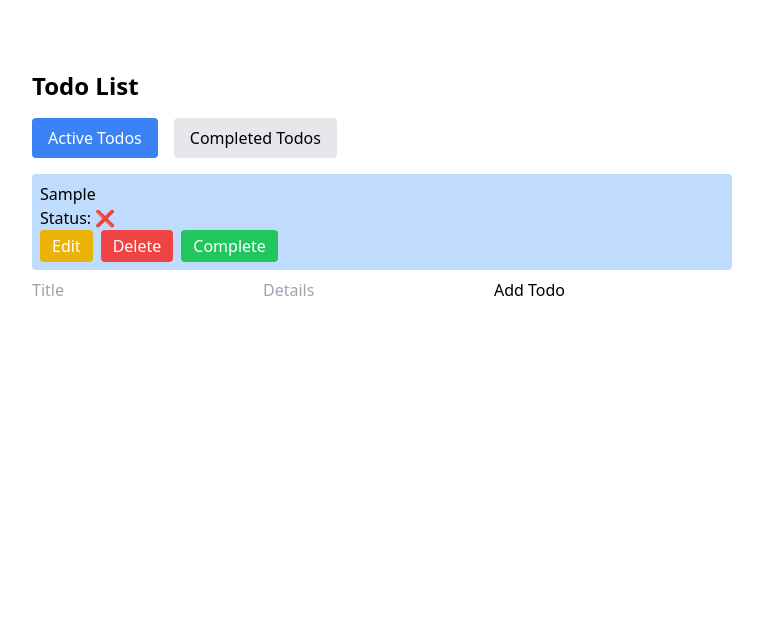
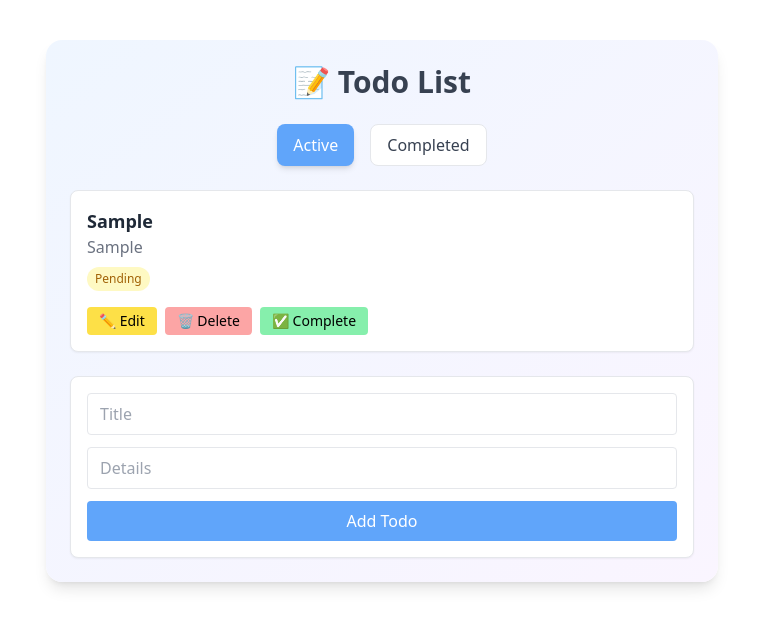
Before and after one commit to MOAZ1380/React-Tailwinds, a React (Vite) app: page / in a window 1280 px wide. Both pictures are taken after typing "Sample", "Sample" into the empty fields and a click on the button "Add Todo". Shown: the top 628 px of the page, without its empty margins (258-1021 px from the left). Built offline with nearby package versions, Linux system fonts and the light colour scheme.

Commit message:
Enhance Dialog and Todo components to support detailed editing; improve UI and interaction for better user experience

```diff
--- a/src/components/Dialog.jsx
+++ b/src/components/Dialog.jsx
@@ -1,59 +1,104 @@
 import { useTodos } from "../hooks/useTodos";
-import { useState } from "react";
+import { useState, useEffect } from "react";
 
 const Dialog = ({ todo, mode, onClose }) => {
 	const { dispatch } = useTodos();
 	const [editedTitle, setEditedTitle] = useState(todo.title);
+	const [editedDetails, setEditedDetails] = useState(todo.details || "");
+
+	// Sync state when todo changes
+	useEffect(() => {
+		setEditedTitle(todo.title);
+		setEditedDetails(todo.details || "");
+	}, [todo]);
+
+	useEffect(() => {
+		if (mode === "toggle") {
+			dispatch({ type: "TOGGLE_TODO", payload: todo.id });
+			onClose();
+		}
+	}, [mode, todo.id, dispatch, onClose]);
 
 	const handleAction = () => {
-		if (mode === "edit") {
+		switch (mode) {
+			case "edit":
 				dispatch({
 					type: "EDIT_TODO",
-				payload: { id: todo.id, title: editedTitle },
+					payload: {
+						id: todo.id,
+						title: editedTitle,
+						details: editedDetails,
+					},
 				});
-		} else if (mode === "delete") {
+				break;
+
+			case "delete":
 				dispatch({ type: "REMOVE_TODO", payload: todo.id });
+				break;
 		}
 		onClose();
 	};
 
 	return (
-		<div className="border p-4 bg-white shadow-md rounded">
-			{mode === "edit" ? (
+		<div className="p-4">
+			{mode === "edit" && (
 				<div>
 					<input
 						type="text"
 						value={editedTitle}
 						onChange={(e) => setEditedTitle(e.target.value)}
-						className="border p-1 mr-2"
+						className="border p-2 rounded w-full mb-4"
+					/>
+					<textarea
+						value={editedDetails}
+						onChange={(e) => setEditedDetails(e.target.value)}
+						className="border p-2 rounded w-full mb-4"
+						placeholder="Details (optional)"
 					/>
 				</div>
-			) : (
-				<>
+			)}
+
+			{mode === "delete" && (
+				<div>
+					<h3 className="text-lg font-semibold mb-2">
+						Are you sure you want to delete this todo?
+					</h3>
+					<p className="text-gray-500">{todo.title}</p>
+				</div>
+			)}
+
+			{mode === "view" && (
+				<div>
 					<h3 className="text-lg font-semibold mb-2">{todo.title}</h3>
-					<p>{todo.description || "No description"}</p>
-					<p>
+					<p className="text-gray-500">{todo.details || "No details"}</p>
+					<p className="mt-2 text-sm">
 						Status: {todo.isCompleted ? "✅ Completed" : "❌ Not Completed"}
 					</p>
-				</>
+				</div>
 			)}
 
+			{mode !== "toggle" && (
 				<div className="mt-4 flex gap-2">
 					<button
 						onClick={handleAction}
-					className="bg-green-500 text-white px-3 py-1 rounded">
+						className={`px-3 py-1 rounded text-white ${
+							mode === "delete"
+								? "bg-red-500 hover:bg-red-600"
+								: "bg-green-500 hover:bg-green-600"
+						}`}>
 						{mode === "edit"
-						? "Save"
+							? "Save Changes"
 							: mode === "delete"
-						? "Confirm Delete"
-						: "OK"}
+							? "Delete"
+							: "Close"}
 					</button>
 					<button
 						onClick={onClose}
-					className="bg-gray-400 text-white px-3 py-1 rounded">
+						className="bg-gray-300 hover:bg-gray-400 px-3 py-1 rounded">
 						Close
 					</button>
 				</div>
+			)}
 		</div>
 	);
 };
--- a/src/components/Form.jsx
+++ b/src/components/Form.jsx
@@ -25,13 +25,16 @@ const Form = () => {
 	};
 
 	return (
-		<form onSubmit={handleSubmit}>
+		<form
+			onSubmit={handleSubmit}
+			className="bg-white p-4 rounded-lg shadow-sm border flex flex-col gap-3">
 			<input
 				type="text"
 				placeholder="Title"
 				name="title"
 				value={formData.title}
 				onChange={handleChange}
+				className="border rounded px-3 py-2 w-full"
 			/>
 			<input
 				type="text"
@@ -39,8 +42,13 @@ const Form = () => {
 				name="details"
 				value={formData.details}
 				onChange={handleChange}
+				className="border rounded px-3 py-2 w-full"
 			/>
-			<button type="submit">Add Todo</button>
+			<button
+				type="submit"
+				className="bg-blue-400 hover:bg-blue-500 text-white px-4 py-2 rounded transition">
+				Add Todo
+			</button>
 		</form>
 	);
 };
--- a/src/components/Todo.jsx
+++ b/src/components/Todo.jsx
@@ -1,48 +1,50 @@
+// Todo.jsx
 import { useTodos } from "../hooks/useTodos";
-import { useState } from "react";
 import Dialog from "./Dialog";
 
-const Todo = ({ todo }) => {
+const Todo = ({ todo, onOpenDialog }) => {
 	const { dispatch } = useTodos();
-	const [dialogMode, setDialogMode] = useState(null);
 
 	const toggleTodo = () => {
 		dispatch({ type: "TOGGLE_TODO", payload: todo.id });
 	};
 
 	return (
-		<div className="bg-blue-200 my-2 p-2 rounded">
-			<h3>{todo.title}</h3>
-			<p>{todo.description}</p>
-			<p>Status: {todo.isCompleted ? "✅" : "❌"}</p>
+		<div className="bg-white p-4 rounded-lg shadow-sm border flex flex-col gap-2 hover:shadow-md transition">
+			<div>
+				<h3 className="text-lg font-semibold text-gray-800">{todo.title}</h3>
+				<p className="text-gray-500">{todo.details}</p>
+				<span
+					className={`inline-block mt-2 px-2 py-1 text-xs rounded-full ${
+						todo.isCompleted
+							? "bg-green-100 text-green-700"
+							: "bg-yellow-100 text-yellow-700"
+					}`}>
+					{todo.isCompleted ? "Completed" : "Pending"}
+				</span>
+			</div>
 
-			<div className="flex gap-2">
+			<div className="flex gap-2 mt-2">
 				<button
-					className="bg-yellow-500 text-white px-3 py-1 rounded"
-					onClick={() => setDialogMode("edit")}>
-					Edit
+					className="bg-yellow-300 hover:bg-yellow-400 px-3 py-1 rounded text-sm transition"
+					onClick={() => onOpenDialog(todo, "edit")}>
+					✏️ Edit
 				</button>
 				<button
-					className="bg-red-500 text-white px-3 py-1 rounded"
-					onClick={() => setDialogMode("delete")}>
-					Delete
+					className="bg-red-300 hover:bg-red-400 px-3 py-1 rounded text-sm transition"
+					onClick={() => onOpenDialog(todo, "delete")}>
+					🗑 Delete
 				</button>
 				<button
-					className={`px-3 py-1 rounded ${
-						todo.isCompleted ? "bg-gray-500" : "bg-green-500"
-					} text-white`}
+					className={`px-3 py-1 rounded text-sm transition ${
+						todo.isCompleted
+							? "bg-gray-300 hover:bg-gray-400"
+							: "bg-green-300 hover:bg-green-400"
+					}`}
 					onClick={toggleTodo}>
-					{todo.isCompleted ? "Uncomplete" : "Complete"}
+					{todo.isCompleted ? "↩️ Uncomplete" : "✅ Complete"}
 				</button>
 			</div>
-
-			{dialogMode && (
-				<Dialog
-					todo={todo}
-					mode={dialogMode}
-					onClose={() => setDialogMode(null)}
-				/>
-			)}
 		</div>
 	);
 };
--- a/src/components/TodoList.jsx
+++ b/src/components/TodoList.jsx
@@ -22,42 +22,53 @@ const TodoList = () => {
 	};
 
 	return (
-		<div className="w-[700px] m-auto mt-[70px]">
-			<h1 className="text-2xl font-bold mb-4">Todo List</h1>
+		<div className="max-w-2xl mx-auto mt-10 bg-gradient-to-br from-blue-50 to-purple-50 p-6 rounded-2xl shadow-lg">
+			<h1 className="text-3xl font-bold mb-6 text-gray-700 text-center">
+				📝 Todo List
+			</h1>
 
-			<div className="flex gap-4 mb-4">
+			<div className="flex gap-4 justify-center mb-6">
 				<button
-					className={`px-4 py-2 rounded ${
-						viewType === "active" ? "bg-blue-500 text-white" : "bg-gray-200"
+					className={`px-4 py-2 rounded-lg transition ${
+						viewType === "active"
+							? "bg-blue-400 text-white shadow-md"
+							: "bg-white text-gray-700 border"
 					}`}
 					onClick={() => setViewType("active")}>
-					Active Todos
+					Active
 				</button>
 				<button
-					className={`px-4 py-2 rounded ${
-						viewType === "completed" ? "bg-blue-500 text-white" : "bg-gray-200"
+					className={`px-4 py-2 rounded-lg transition ${
+						viewType === "completed"
+							? "bg-green-400 text-white shadow-md"
+							: "bg-white text-gray-700 border"
 					}`}
 					onClick={() => setViewType("completed")}>
-					Completed Todos
+					Completed
 				</button>
 			</div>
 
+			<div className="space-y-3">
 				{filteredTodos.map((todo) => (
 					<Todo key={todo.id} todo={todo} onOpenDialog={openDialog} />
 				))}
+			</div>
 
-			{/* Dialog */}
 			{selectedTodo && (
-				<div className="mt-6">
+				<div className="fixed inset-0 bg-black bg-opacity-40 flex items-center justify-center p-4 z-50">
+					<div className="bg-white rounded-xl p-6 w-full max-w-md shadow-lg">
 						<Dialog
 							todo={selectedTodo}
 							mode={dialogMode}
 							onClose={() => setSelectedTodo(null)}
 						/>
 					</div>
+				</div>
 			)}
 
+			<div className="mt-6">
 				<Form />
+			</div>
 		</div>
 	);
 };
--- a/src/context/TodoProvider.jsx
+++ b/src/context/TodoProvider.jsx
@@ -17,9 +17,14 @@ export const TodoProvider = ({ children }) => {
 			case "EDIT_TODO":
 				return state.map((todo) =>
 					todo.id === action.payload.id
-						? { ...todo, title: action.payload.title }
+						? {
+								...todo,
+								title: action.payload.title,
+								details: action.payload.details,
+						  }
 						: todo,
 				);
+
 			default:
 				return state;
 		}
```
Lines whose indentation alone changed are shown as unchanged.
